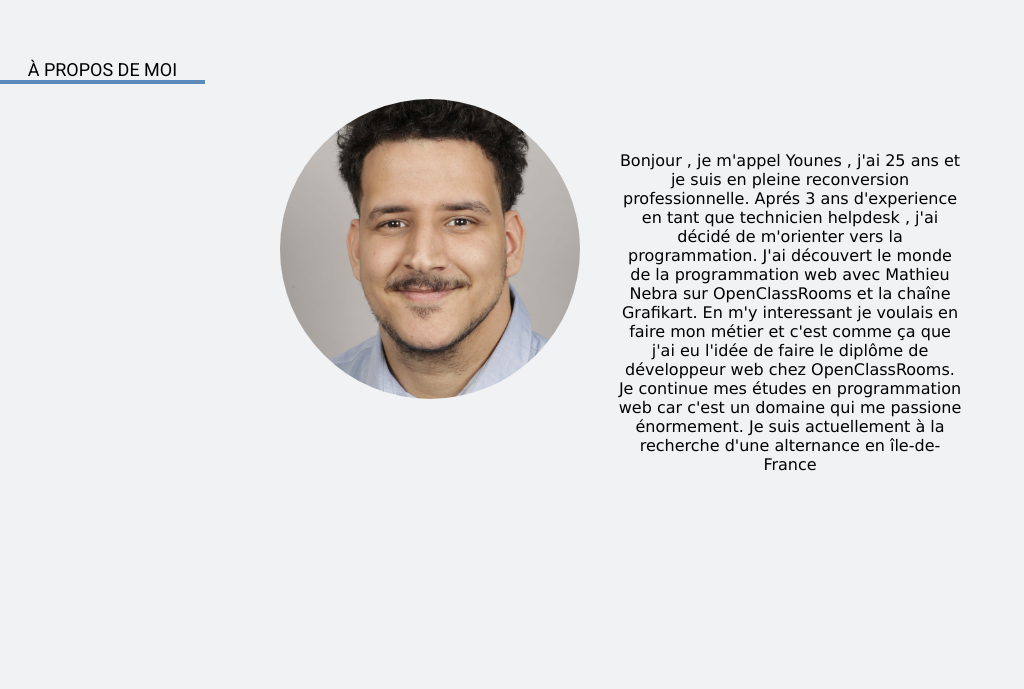
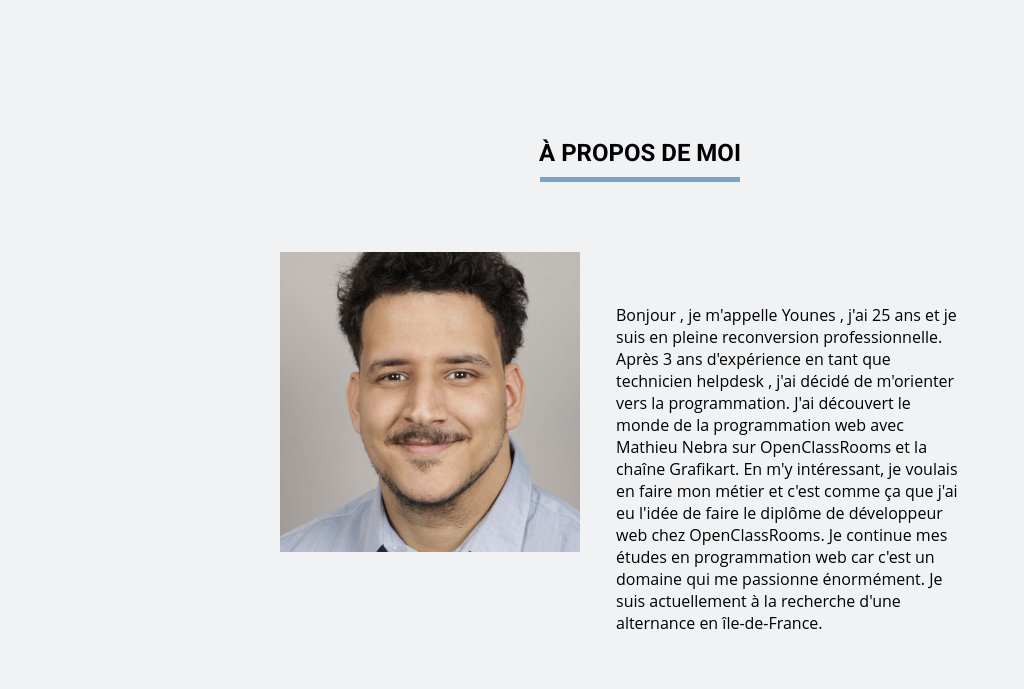
Before and after one commit to YBeB/Portfolio-proto, a plain HTML site: page index.html in a window 1280 px wide. Shown: the part 1057-1746 px from the top of the page, without its empty margins (0-1024 px from the left). Before the commit the page ends 1599 px from the top, so only its background shows below. Drawn offline with Linux system fonts and the light colour scheme; a web font is replaced by a local one.

Commit message:
Ajout style

```diff
--- a/index.html
+++ b/index.html
@@ -44,6 +44,9 @@
     <section id="a-propos">
         <div class="title-a-propos">
             <h1>À PROPOS DE MOI</h1>
+            <div class="bar">
+            <div class="bar-title"></div>
+        </div>
         </div>
         <div class="a-propos-div">
             <div class="image-contenant">
@@ -51,16 +54,13 @@
             </div>
             <div class="paragraph-aboutme">
                 <p class="presentation">
-                    Bonjour , je m'appel Younes , j'ai 25 ans et je suis en pleine reconversion professionnelle.
-                    Aprés 3 ans d'experience en tant que technicien helpdesk , j'ai décidé de m'orienter vers la
-                    programmation.
-                    J'ai découvert le monde de la programmation web avec Mathieu Nebra sur OpenClassRooms
-                    et la chaîne Grafikart.
-                    En m'y interessant je voulais en faire mon métier et c'est comme ça que j'ai eu l'idée de faire
-                    le diplôme de développeur web chez OpenClassRooms.
-                    Je continue mes études en programmation web car c'est un domaine qui me
-                    passione énormement.
-                    Je suis actuellement à la recherche d'une alternance en île-de-France
+                    Bonjour , je m'appelle Younes , j'ai 25 ans et je suis en pleine reconversion professionnelle. Après
+                    3 ans d'expérience en tant que technicien helpdesk , j'ai décidé de m'orienter vers la
+                    programmation. J'ai découvert le monde de la programmation web avec Mathieu Nebra sur OpenClassRooms
+                    et la chaîne Grafikart. En m'y intéressant, je voulais en faire mon métier et c'est comme ça que
+                    j'ai eu l'idée de faire le diplôme de développeur web chez OpenClassRooms. Je continue mes études en
+                    programmation web car c'est un domaine qui me passionne énormément. Je suis actuellement à la
+                    recherche d'une alternance en île-de-France.
 
 
 
@@ -70,10 +70,9 @@
         </div>
     </section>
     <section id="parcours">
-
-
-
-
+<div class="first-row"></div>
+<div class="second-row"></div>
+<div class="third-row"></div>
     </section>
 
 
--- a/sass/style.scss
+++ b/sass/style.scss
@@ -97,74 +97,94 @@ ul li a:hover:before {
   transform: scaleX(1);
 }
 
-#a-propos{margin-top: 1000px;}
+#a-propos {
+  margin-top: 1000px;
+}
 
-.profil-picture{border-radius: 900000px;
-  object-fit: cover;}
+.profil-picture {
 
-.a-propos-div{display: flex;
+  object-fit: cover;
+}
+
+.a-propos-div {
+  display: flex;
   justify-content: center;
 }
-.paragraph-aboutme{
+
+.paragraph-aboutme {
   padding: 18px;
-  margin:18px;
+  margin: 18px;
   width: 30%;
+
 }
-.presentation{
-text-align: center;
-font-family: 'Lucida Sans', 'Lucida Sans Regular', 'Lucida Grande', 'Lucida Sans Unicode', Geneva, Verdana, sans-serif;
+
+.presentation {
+  text-align: left;
+  font-family: 'Open Sans', 'Lucida Sans Regular', 'Lucida Grande', 'Lucida Sans Unicode', Geneva, Verdana, sans-serif;
 }
-.title-a-propos{
-width: 100%;
-}
-.title-a-propos h1{
 
-width: 15%;
+.title-a-propos h1 {
   display: flex;
   justify-content: center;
   align-items: center;
-font-weight: 400;
-    text-transform: uppercase;
-    font-size: 18px;
-    border-bottom: 4px solid #5a8aba;
-    width: 16%;
+  margin: 10px ;
 }
+
+.bar{display: flex;
+justify-content: center;
+width: 100%;
+}
+.bar-title{
+border-top:5px solid #7fa2c4 ;
+width:200px;
+
+}
+.title-a-propos{
+display :flex;
+flex-direction: column;
+padding: 70px;
+}
+
+
 
 @import url(https://fonts.googleapis.com/css?family=Khula:700);
 
 .hidden {
-  opacity:0;
+  opacity: 0;
 }
+
 .console-container {
 
-  font-family:Khula;
-  font-size:4em;
-  text-align:center;
-  height:200px;
-  width:600px;
-  display:block;
-  position:absolute;
-  color:white;
-  top:0;
-  bottom:0;
-  left:0px;
-  right:0;
-  margin:auto;
-}
-.console-underscore {
-   display:inline-block;
-  position:relative;
-  top:-0.14em;
-  left:10px;
+  font-family: Khula;
+  font-size: 4em;
+  text-align: center;
+  height: 200px;
+  width: 600px;
+  display: block;
+  position: absolute;
+  color: white;
+  top: 0;
+  bottom: 0;
+  left: 0px;
+  right: 0;
+  margin: auto;
 }
 
-@media (min-width:$breakpoint-tablet){
+.console-underscore {
+  display: inline-block;
+  position: relative;
+  top: -0.14em;
+  left: 10px;
+}
+
+@media (min-width:$breakpoint-tablet) {
 
   ul li a {
 
     font-size: 15px;
     padding: 0px;
   }
+
   li {
     padding: 0px;
     font-size: 13px;
```
Also changed, not shown: sass/style.css, 1 other file. Lines whose indentation alone changed are shown as unchanged.
